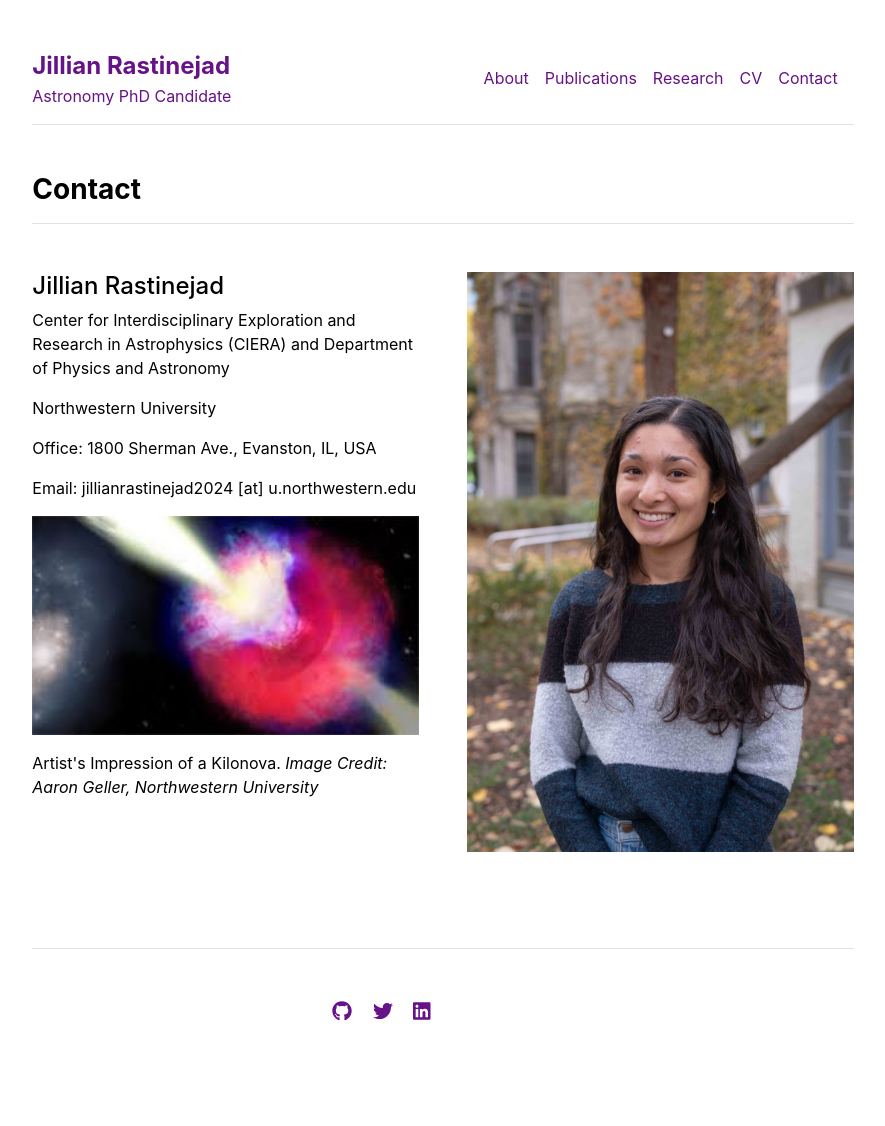
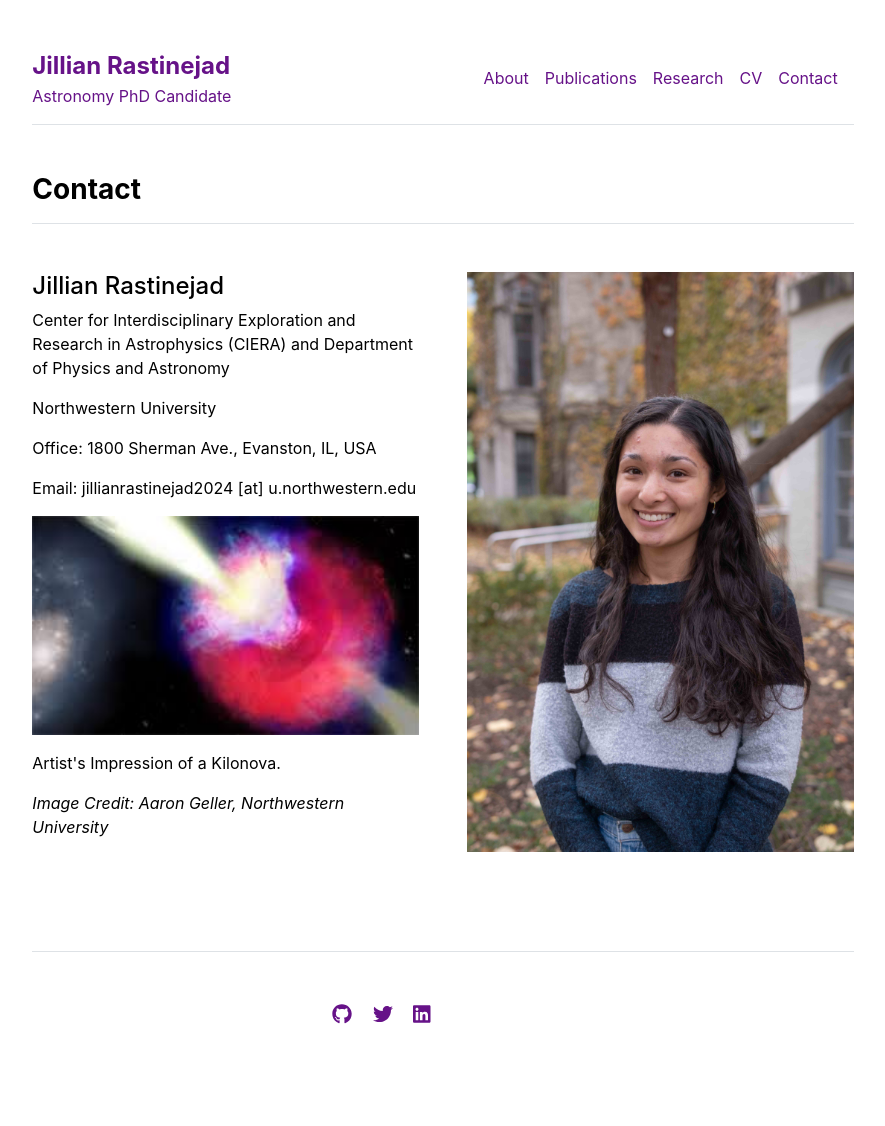
Before and after one commit to jrastinejad/jrastinejad.github.io, a Jekyll site: the page built from contact.md, in a window 1280 px wide. Shown: the whole page, without its empty margins (197-1082 px from the left). Built offline with Jekyll 4.4.1, drawn with Linux system fonts in a browser that asks for light colours.

Commit message:
Reformatting

```diff
--- a/_includes/contact.html
+++ b/_includes/contact.html
@@ -12,9 +12,8 @@
         <p>
           <img src="{{ site.github.url }}/assets/img/kilonova.jpeg" alt="Kilonova" width="100%">
         </p>
-        <p>
-          Artist's Impression of a Kilonova. <i>Image Credit: Aaron Geller, Northwestern University</i>
-        </p>
+        <p>Artist's Impression of a Kilonova.</p>
+        <p><i>Image Credit: Aaron Geller, Northwestern University</i></p>
       </div>
       <div class="col-md-6">
         <img src="{{ site.github.url }}/{{ contact.image }}" alt="Contact" width="100%">
--- a/_includes/publications.html
+++ b/_includes/publications.html
@@ -1,4 +1,7 @@
 <div class="row g-5 mb-5">
+  <div>
+      <img src="{{ site.github.url }}/assets/img/landscape.jpg" alt="Mauna Kea landscape" width="100%">
+  </div>
   <div>
     <h3 class="fw-bold border-bottom pb-3 mb-5">Publications</h3>
     {% if page.title == "Home" %}
--- a/_layouts/courses.html
+++ b/_layouts/courses.html
@@ -7,7 +7,7 @@ layout: default
     <div class="col-md-6">
         <img src="{{ site.github.url }}/assets/img/noirlab2228b.jpg" alt="Contact" width="100%">
         <p>
-            <i>International Gemini Observatory/NOIRLab/NSF/AURA/M. Zamani; NASA/ESA</i>
+            <i>International Gemini Observatory / NOIRLab / NSF / AURA /M. Zamani; NASA/ESA</i>
         </p>
     </div>
     <div class="col-md-6">
--- a/_layouts/people.html
+++ b/_layouts/people.html
@@ -2,6 +2,7 @@
 layout: default
 ---
 
+<div class="row g-5 mb-5">
     <div>
         <img src="{{ site.github.url }}/assets/img/landscape.jpg" alt="Mauna Kea landscape" width="100%">
     </div>
@@ -11,3 +12,4 @@ layout: default
     <p>I am a PhD candidate at Northwestern University, where I work with Prof. Wen-fai Fong. In 2019, I graduated from the University of Connecticut, where I double-majored in Physics and Human Rights, and minored in Mathematics and Astrophysics.</p>
 
     <p>I grew up in two beautiful New England towns: Old Saybrook, Connecticut, and Sudbury, Massachusetts. Though the Midwest's flatness took some getting used to, I enjoy living in Chicago and experiencing the vibrant comedy, unique neighborhoods and beautiful lakefront that the city has to offer. I am Chinese-Iranian-American, and like to try new recipes/scattered directions from my grandmother from these cultures in my free time.</p>
+</div>
```
Lines whose indentation alone changed are shown as unchanged.
